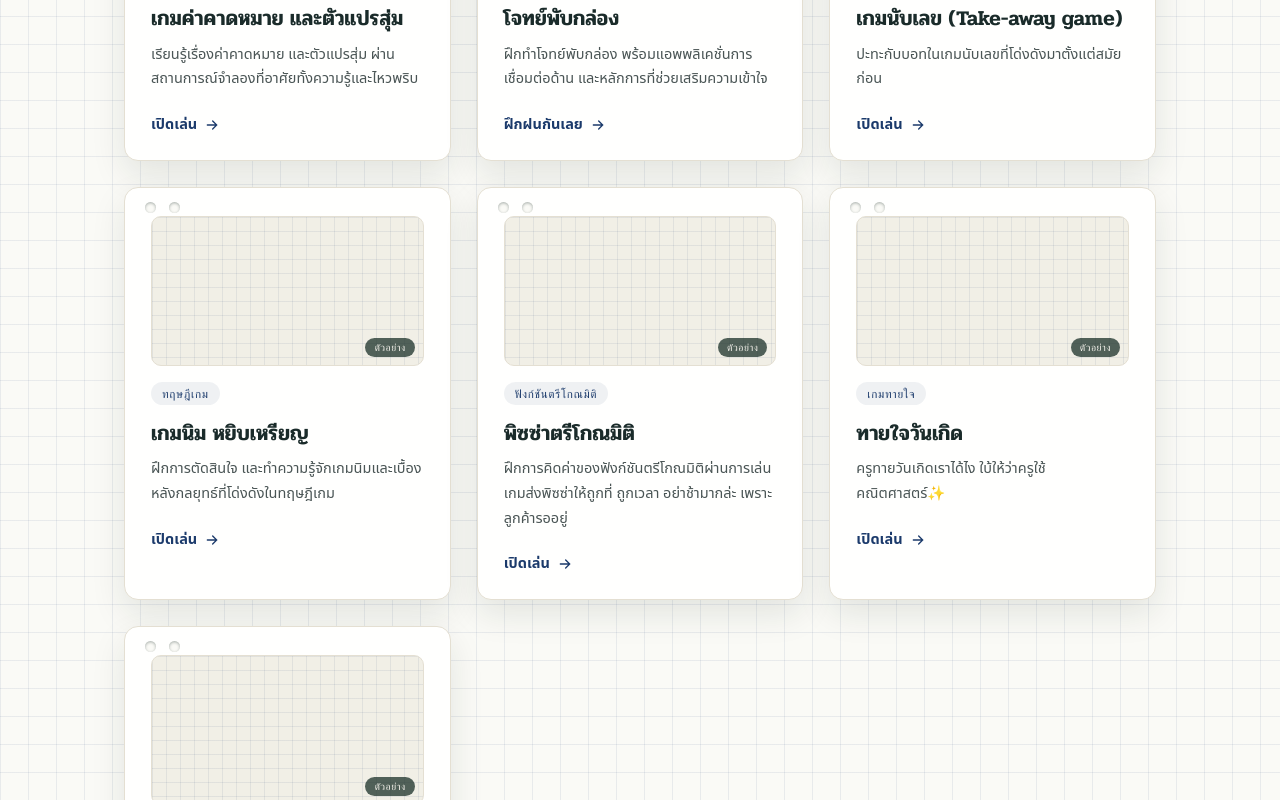
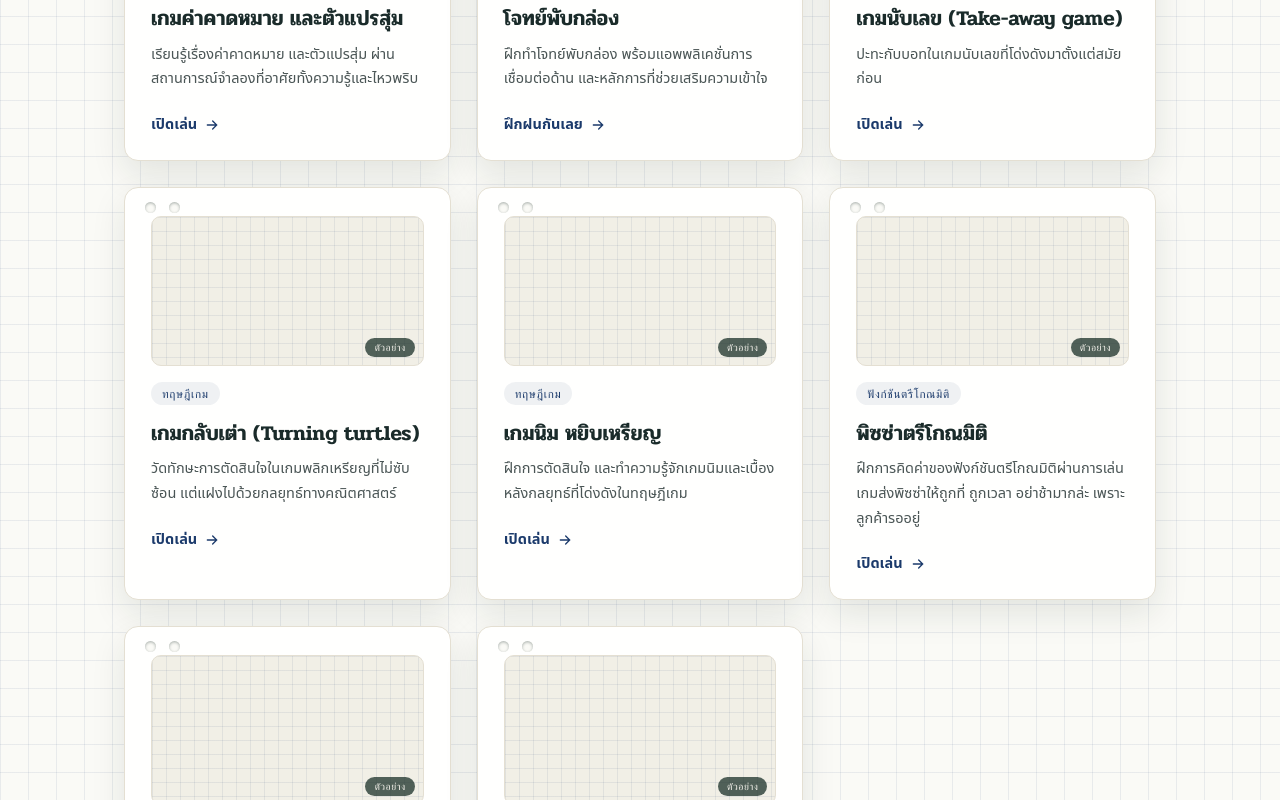
Before and after one commit to Natthaphat-math/Math-contents, a plain HTML site: page index.html in a window 1280 px wide. Shown: the part 1216-2016 px from the top of the page. Drawn offline with nearby package versions, Linux system fonts and the light colour scheme; a web font is replaced by a local one.

Commit message:
Add files via upload

```diff
--- a/index.html
+++ b/index.html
@@ -537,6 +537,20 @@
         </span>
       </a>
 
+      <a class="card" href="turning-turtles.html" target="_blank" aria-label="เปิดพิซซ่าตรีโกณ" data-categories="เกม">
+        <span class="hole"></span>
+        <div class="card-preview">
+          <iframe data-src="turning-turtles.html" tabindex="-1" aria-hidden="true" sandbox="allow-scripts allow-same-origin"></iframe>
+          <span class="preview-badge">ตัวอย่าง</span>
+        </div>
+        <span class="tag">ทฤษฎีเกม</span>
+        <h3>เกมกลับเต่า (Turning turtles)</h3>
+        <p>วัดทักษะการตัดสินใจในเกมพลิกเหรียญที่ไม่ซับซ้อน แต่แฝงไปด้วยกลยุทธ์ทางคณิตศาสตร์</p>
+        <span class="cta">เปิดเล่น
+          <svg viewBox="0 0 24 24" fill="none" stroke="currentColor" stroke-width="2" stroke-linecap="round"><path d="M5 12h14M13 6l6 6-6 6"/></svg>
+        </span>
+      </a>
+
       <a class="card" href="nim.html" target="_blank" aria-label="เปิดพิซซ่าตรีโกณ" data-categories="เกม">
         <span class="hole"></span>
         <div class="card-preview">
```
